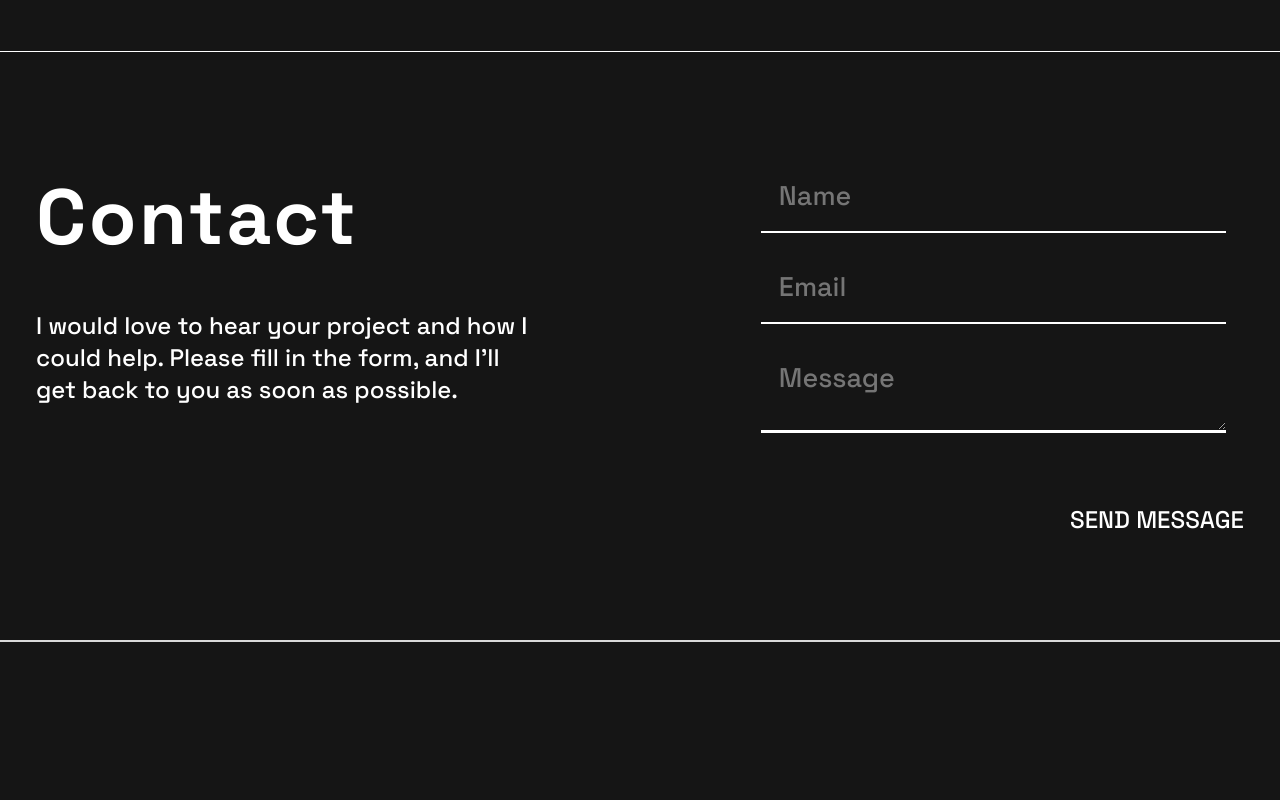
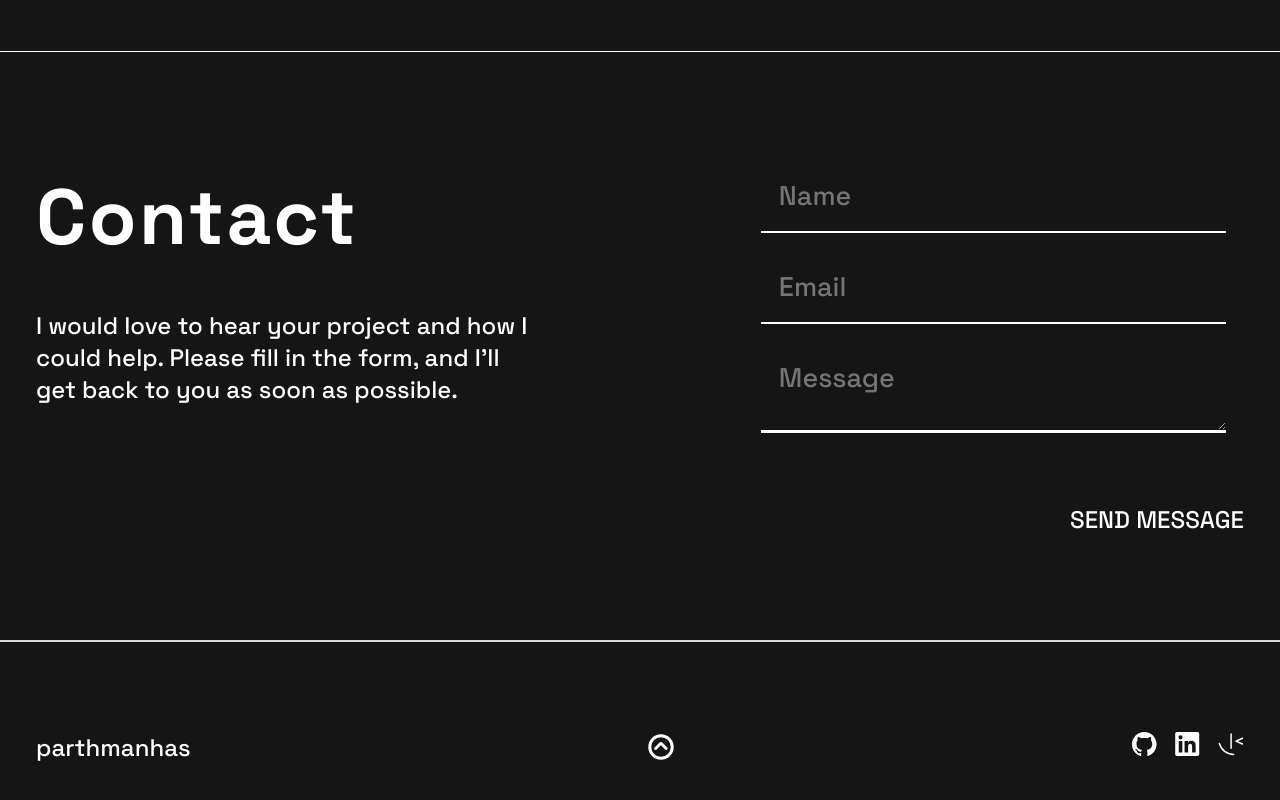
Before and after one commit to parthmanhas/portfolio, an Angular app: page / in a window 1280 px wide. Shown: the part 1976-2776 px from the top of the page. Before the commit the page ends 2618 px from the top, so only its background shows below. Built offline with nearby package versions, Linux system fonts and the light colour scheme.

Commit message:
converted footer component

```diff
--- a/src/app/app.module.ts
+++ b/src/app/app.module.ts
@@ -12,6 +12,7 @@ import { ProjectComponent } from 'src/components/project/project.component';
 import { ProjectsComponent } from 'src/components/projects/projects.component';
 import { SkillComponent } from 'src/components/skill/skill.component';
 import { SkillsComponent } from 'src/components/skills/skills.component';
+import { FooterComponent } from 'src/components/footer/footer.component';
 
 @NgModule({
   declarations: [
@@ -23,7 +24,8 @@ import { SkillsComponent } from 'src/components/skills/skills.component';
     ProjectComponent,
     ProjectsComponent,
     SkillComponent,
-    SkillsComponent
+    SkillsComponent,
+    FooterComponent
   ],
   imports: [
     BrowserModule,
--- a/src/components/_index.scss
+++ b/src/components/_index.scss
@@ -5,3 +5,4 @@
 @import './projects/projects.component.scss';
 @import './skill/skill.component.scss';
 @import './skills/skills.component.scss';
+@import './footer/footer.component.scss';
--- /dev/null
+++ b/src/components/footer/footer.component.html
@@ -0,0 +1,30 @@
+<footer>
+    <p class="m">parthmanhas</p>
+    <svg (click)="scrollToTop()" class="scroll-to-top" fill="currentColor" width="30" height="30" viewBox="0 0 200 200"
+        xmlns="http://www.w3.org/2000/svg">
+        <path
+            d="M114,74.5a19.92,19.92,0,0,0-28.5,0L57,103a9.9,9.9,0,0,0,14,14L99.5,88.5,128,117a9.9,9.9,0,0,0,14-14Z" />
+        <path
+            d="M100,15a85,85,0,1,0,85,85A84.93,84.93,0,0,0,100,15Zm0,150a65,65,0,1,1,65-65A64.87,64.87,0,0,1,100,165Z" />
+    </svg>
+    <div class="social-link-container">
+        <a href="https://github.com/parthmanhas" target="_blank">
+            <svg xmlns="http://www.w3.org/2000/svg" width="25" height="24">
+                <path fill="currentColor" fill-rule="evenodd"
+                    d="M12.304 0C5.506 0 0 5.506 0 12.304c0 5.444 3.522 10.042 8.413 11.672.615.108.845-.261.845-.584 0-.292-.015-1.261-.015-2.291-3.091.569-3.891-.754-4.137-1.446-.138-.354-.738-1.446-1.261-1.738-.43-.23-1.046-.8-.016-.815.97-.015 1.661.892 1.892 1.261 1.107 1.86 2.876 1.338 3.584 1.015.107-.8.43-1.338.784-1.646-2.738-.307-5.598-1.368-5.598-6.074 0-1.338.477-2.446 1.26-3.307-.122-.308-.553-1.569.124-3.26 0 0 1.03-.323 3.383 1.26.985-.276 2.03-.415 3.076-.415 1.046 0 2.092.139 3.076.416 2.353-1.6 3.384-1.261 3.384-1.261.676 1.691.246 2.952.123 3.26.784.861 1.26 1.953 1.26 3.307 0 4.721-2.875 5.767-5.613 6.074.446.385.83 1.123.83 2.277 0 1.645-.015 2.968-.015 3.383 0 .323.231.708.846.584a12.324 12.324 0 0 0 8.382-11.672C24.607 5.506 19.101 0 12.304 0Z" />
+            </svg>
+        </a>
+        <a href="https://www.linkedin.com/in/parthmanhas/" target="_blank">
+            <svg xmlns="http://www.w3.org/2000/svg" width="25" height="24">
+                <path fill="currentColor" fill-rule="evenodd"
+                    d="M5.551 3.304c-1.14 0-2.067.926-2.067 2.064 0 1.14.928 2.066 2.067 2.066a2.066 2.066 0 0 0 0-4.13ZM3.767 8.998v11.453h3.562L7.33 8.998H3.767Zm5.798 0V20.45l3.554.002.002-5.668c0-1.454.253-2.941 2.132-2.941 1.851 0 1.851 1.755 1.851 3.036v5.571l3.559-.001v-6.28c0-2.834-.517-5.457-4.27-5.457-1.763 0-2.916.997-3.368 1.85h-.05V8.997h-3.41ZM22.435 24H1.982c-.976 0-1.77-.777-1.77-1.732V1.731C.212.776 1.006 0 1.982 0h20.453c.98 0 1.777.776 1.777 1.73v20.538c0 .955-.797 1.732-1.777 1.732Z" />
+            </svg>
+        </a>
+        <a href="https://www.frontendmentor.io/profile/parthmanhas" target="_blank">
+            <svg xmlns="http://www.w3.org/2000/svg" width="26" height="23">
+                <path fill="currentColor"
+                    d="M13.084.23a.751.751 0 0 0-.736.75v14.267a.75.75 0 1 0 1.5 0V.98a.75.75 0 0 0-.763-.75ZM24.44 4.504a.752.752 0 0 0-.284.064l-6.44 2.875a.752.752 0 0 0 0 1.37l6.44 2.884a.75.75 0 0 0 .612-1.369L19.861 8.13l4.907-2.191a.753.753 0 0 0 .38-.99.752.752 0 0 0-.708-.444ZM1.371 9.663a.752.752 0 0 0-.74.938C2.41 17.447 8.603 22.23 15.685 22.23a.75.75 0 1 0 0-1.501A14.053 14.053 0 0 1 2.083 10.225a.75.75 0 0 0-.712-.561v-.001Z" />
+            </svg>
+        </a>
+    </div>
+</footer>
--- /dev/null
+++ b/src/components/footer/footer.component.scss
@@ -0,0 +1,26 @@
+@import '../../partials/colors';
+@import '../../partials/miscelleneous';
+
+footer {
+    display: flex;
+    justify-content: space-between;
+    width: 100%;
+    padding: 2rem;
+    max-width: $max-width;
+    margin-top: 3rem;
+    margin-bottom: 4rem;
+    .social-link-container > img,
+    svg {
+        color: white;
+        &:hover {
+            color: $green;
+            cursor: pointer;
+        }
+    }
+    a {
+        margin-right: 1rem;
+        &:last-child {
+            margin-right: 0;
+        }
+    }
+}
--- /dev/null
+++ b/src/components/footer/footer.component.ts
@@ -0,0 +1,18 @@
+import { Component } from "@angular/core";
+
+@Component({
+    selector: 'app-footer',
+    styleUrls: ['./footer.component.scss'],
+    templateUrl: './footer.component.html'
+})
+export class FooterComponent {
+
+    public scrollToTop() {
+        window.scroll({
+            top: 0,
+            left: 0,
+            behavior: 'smooth'
+        });
+    }
+
+}
--- a/src/components/hero/hero.component.scss
+++ b/src/components/hero/hero.component.scss
@@ -1,4 +1,5 @@
-@import '../../partials//miscelleneous';
+@import '../../partials/miscelleneous';
+@import '../../partials/colors';
 
 .hero {
     padding: 2rem;
--- a/src/components/hero/hero.component.ts
+++ b/src/components/hero/hero.component.ts
@@ -2,7 +2,8 @@ import { Component, ElementRef, OnInit, ViewChild } from "@angular/core";
 
 @Component({
     selector: 'app-hero',
-    templateUrl: './hero.component.html'
+    templateUrl: './hero.component.html',
+    styleUrls: ['./hero.component.scss']
 })
 export class HeroComponent {
 
--- a/src/pages/home/home.component.html
+++ b/src/pages/home/home.component.html
@@ -3,3 +3,4 @@
 <app-skills [skills]="skills"></app-skills>
 <app-projects [projects]="projects"></app-projects>
 <app-contact></app-contact>
+<app-footer></app-footer>
```
